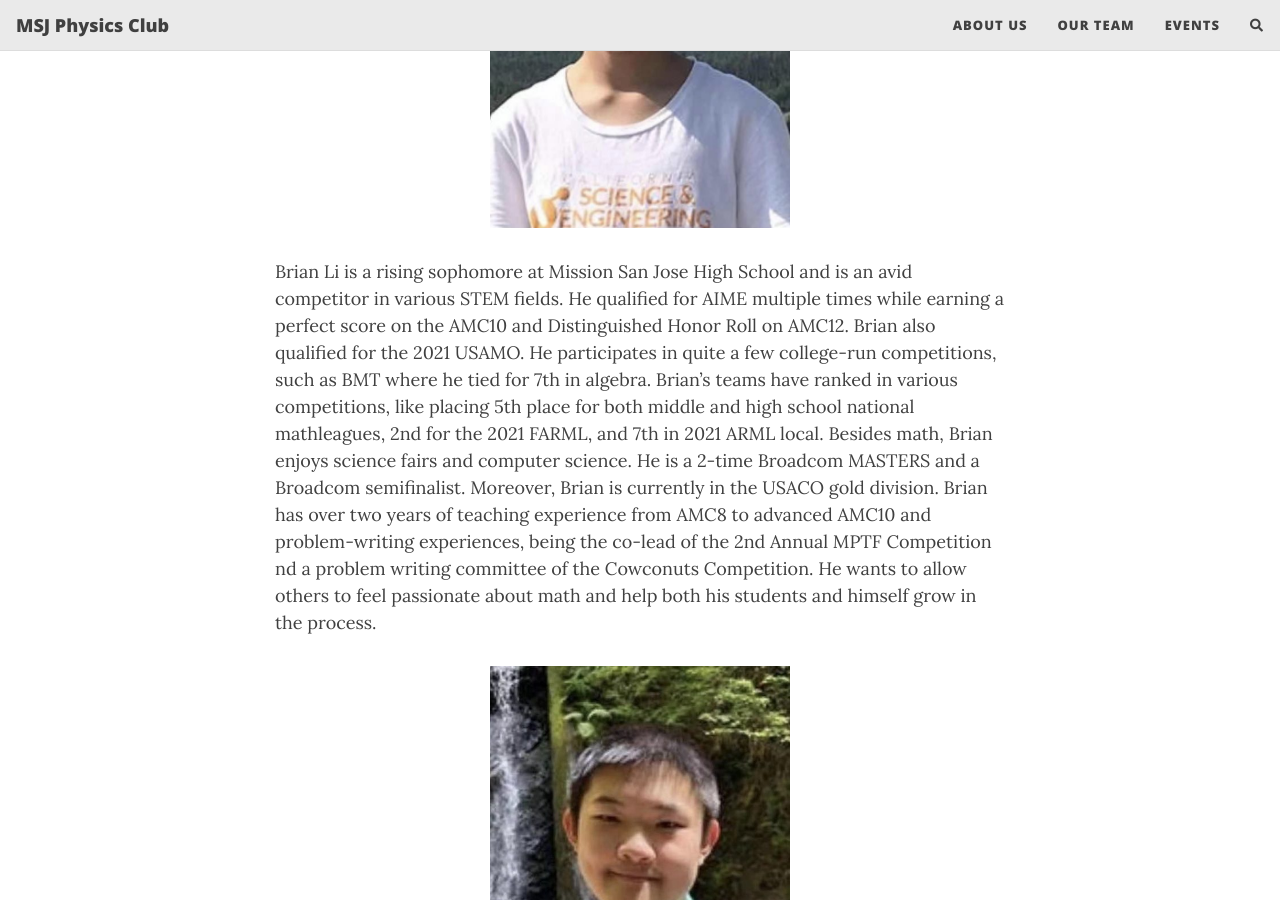
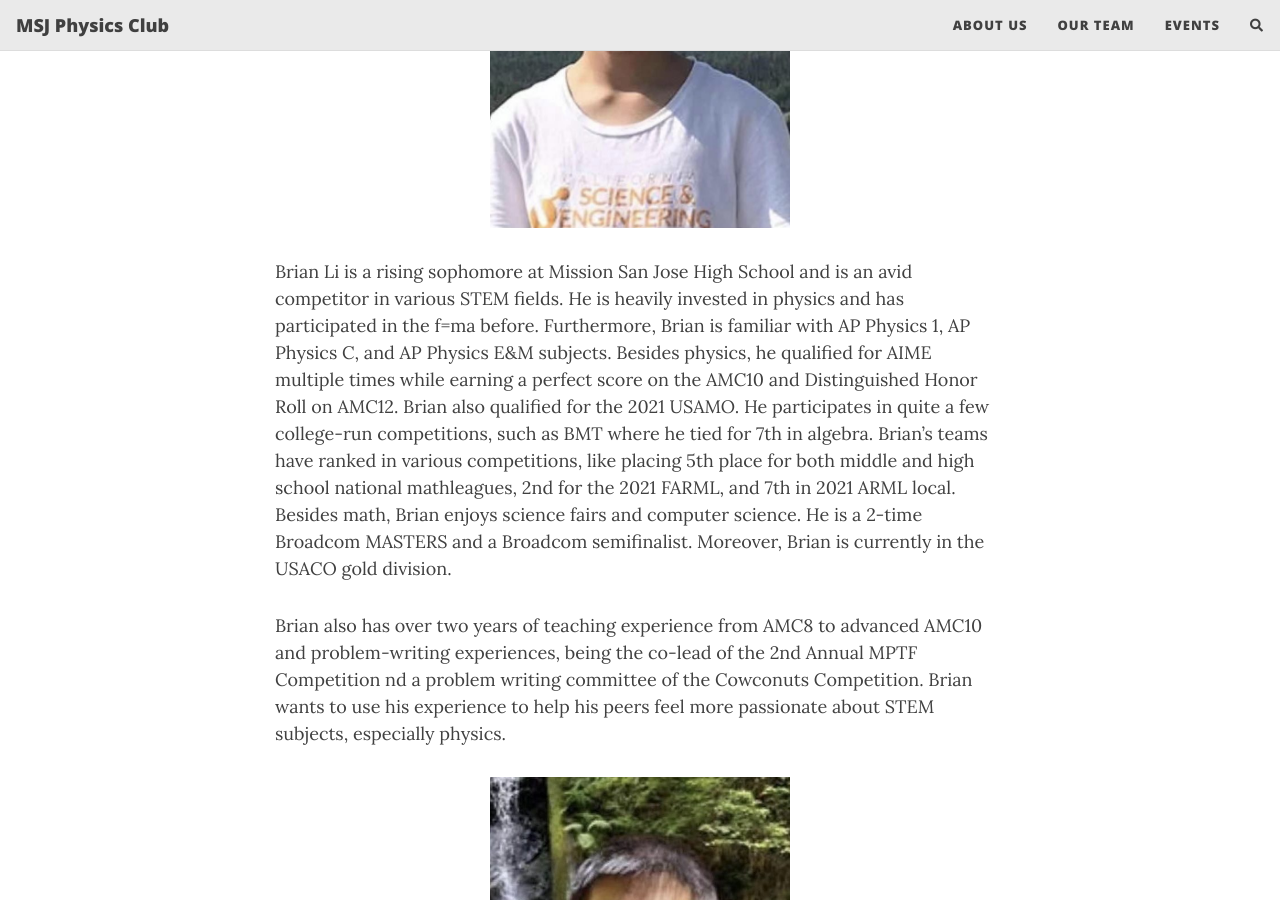
Before and after one commit to MSJPhysicsClub/MSJPhysicsClub.github.io, a Jekyll site: the page built from ourteam.md, in a window 1280 px wide and 900 px high, scrolled down 1258 px. Built offline with Jekyll 4.4.1, drawn with Linux system fonts in a browser that asks for light colours; nearby versions of some CDN libraries; comment, search, counter and statistics services are not loaded.

Commit message:
Update ourteam.md

```diff
--- a/ourteam.md
+++ b/ourteam.md
@@ -12,17 +12,16 @@ and she achieved a perfect score on the AMC 8. She placed 3rd individual and 1st
 <img src="/assets/img/brian-li.jpeg" class="center" width="300"/>
 
 Brian Li is a rising sophomore at Mission San Jose High School and is an avid
-competitor in various STEM fields. He qualified for AIME multiple times while
+competitor in various STEM fields. He is heavily invested in physics and has participated in the f=ma before. Furthermore, Brian is familiar with AP Physics 1, AP Physics C, and AP Physics E&M subjects. Besides physics, he qualified for AIME multiple times while
 earning a perfect score on the AMC10 and Distinguished Honor Roll on AMC12.
 Brian also qualified for the 2021 USAMO. He participates in quite a few college-run
 competitions, such as BMT where he tied for 7th in algebra. Brian’s teams have ranked
 in various competitions, like placing 5th place for both middle and high school national mathleagues, 2nd for the 2021 FARML, and 7th in 2021 ARML local. Besides math, Brian enjoys science fairs and computer science. He is a 2-time Broadcom MASTERS and a Broadcom semifinalist. Moreover, Brian is currently in the USACO
 gold division.
-Brian has over two years of teaching experience from AMC8 to advanced AMC10 and
+
+Brian also has over two years of teaching experience from AMC8 to advanced AMC10 and
 problem-writing experiences, being the co-lead of the 2nd Annual MPTF Competition
-nd a problem writing committee of the Cowconuts Competition. He wants to allow
-others to feel passionate about math and help both his students and himself grow
-in the process.
+nd a problem writing committee of the Cowconuts Competition. Brian wants to use his experience to help his peers feel more passionate about STEM subjects, especially physics.
 
 <img src="/assets/img/kevin-jiang.jpeg" class="center" width="300"/>
 
```
